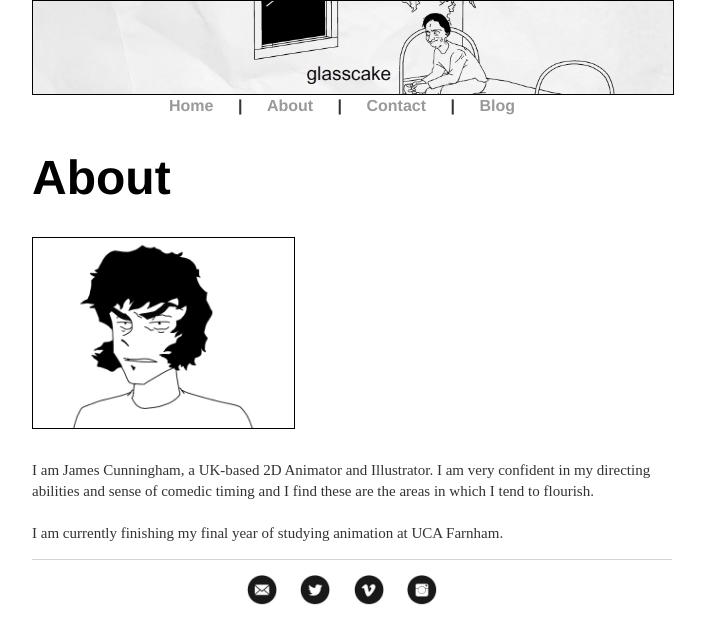
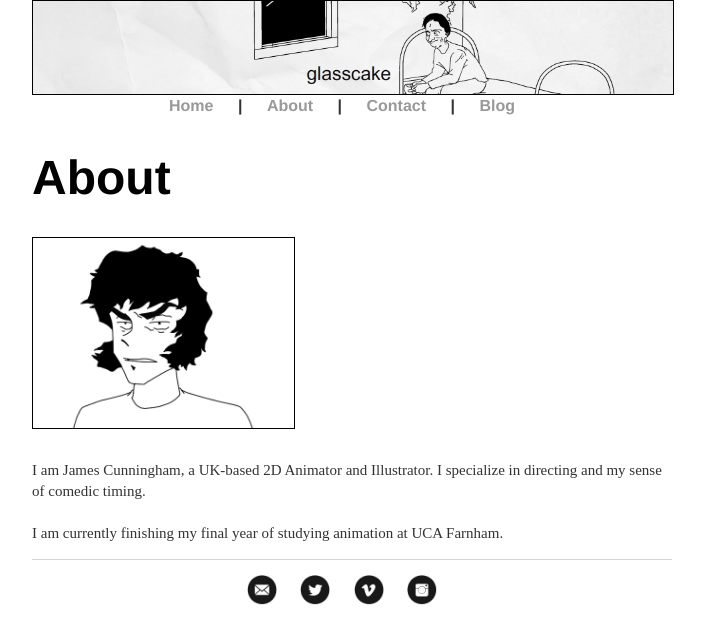
Before and after one commit to glasscaked/strip, a Jekyll site: the page built from about/index.html, in a window 1280 px wide. Shown: the top 644 px of the page, without its empty margins (288-993 px from the left). Built offline with Jekyll 4.4.1, drawn with Linux system fonts in a browser that asks for light colours.

Commit message:
Update index.html

```diff
--- a/about/index.html
+++ b/about/index.html
@@ -11,7 +11,7 @@ title: About | James Cunningham
 <div style="line-height:1300%;">
 	<br>
 </div>
-			<p style="font-size:15px">I am James Cunningham, a UK-based 2D Animator and Illustrator. I am very confident in my directing abilities and sense of comedic timing and I find these are the areas in which I tend to flourish.<br>
+			<p style="font-size:15px">I am James Cunningham, a UK-based 2D Animator and Illustrator. I specialize in directing and my sense of comedic timing.<br>
 				<br>
 				I am currently finishing my final year of studying animation at UCA Farnham.</p>
 </div>
```
